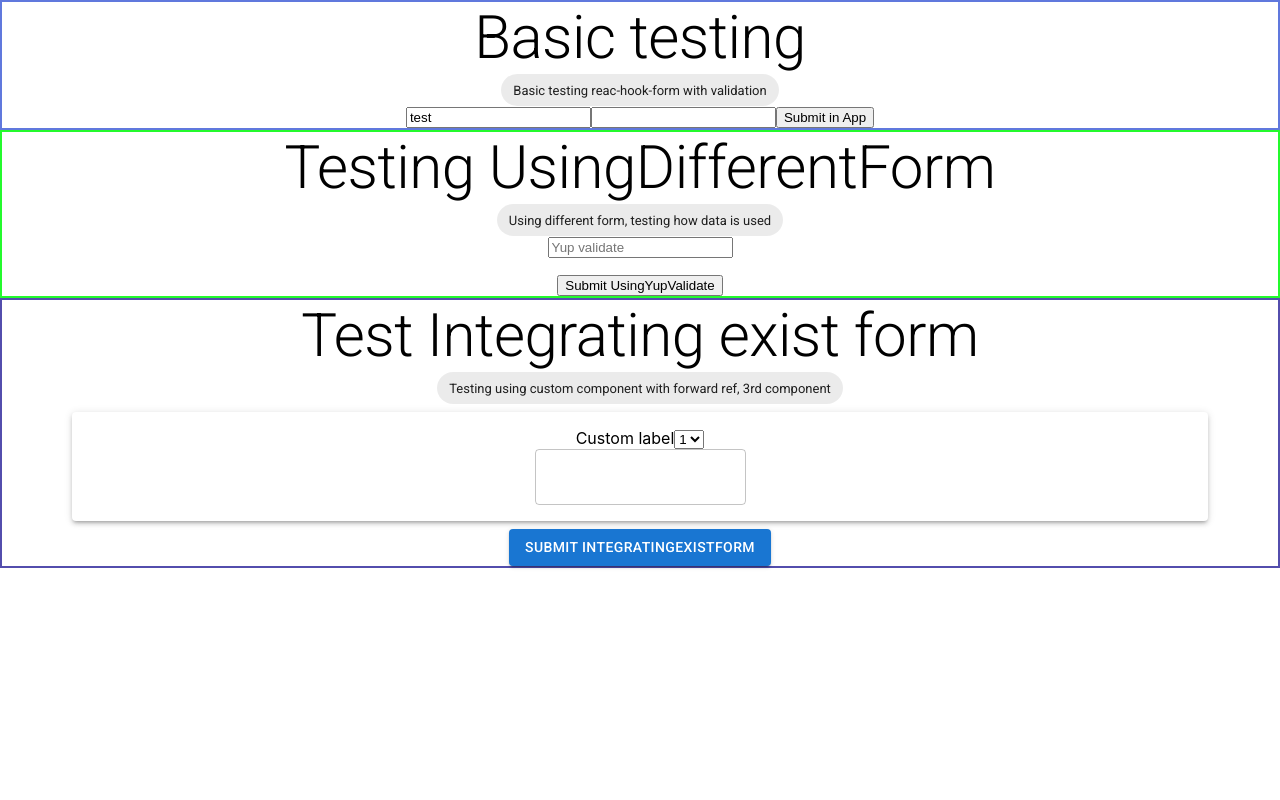
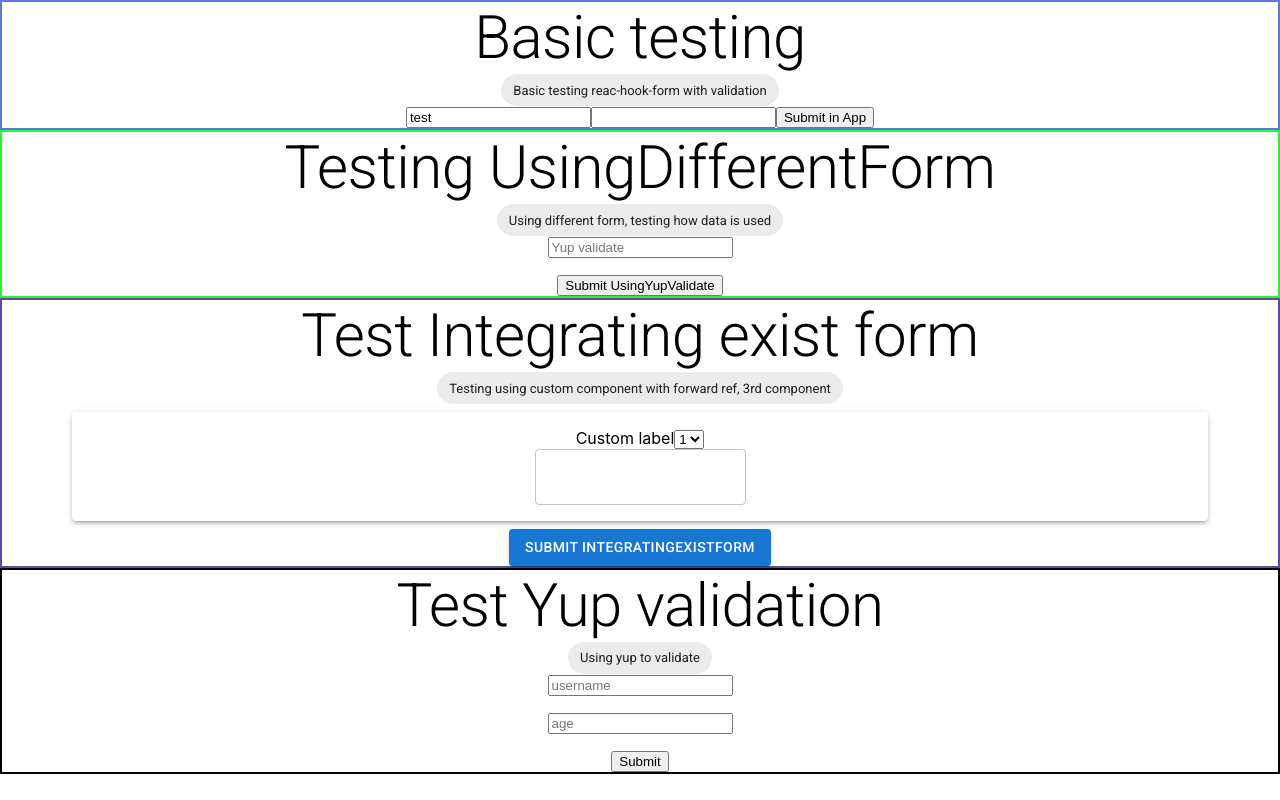
Before and after one commit to platium111/9.forms, a React (Create React App) app: page / in a window 1280 px wide. Built offline with nearby package versions, Linux system fonts and the light colour scheme.

Commit message:
feat: using yup validate

```diff
--- a/package.json
+++ b/package.json
@@ -4,6 +4,7 @@
   "private": true,
   "dependencies": {
     "@fontsource/roboto": "^4.5.1",
+    "@hookform/resolvers": "^2.8.1",
     "@mui/material": "^5.0.2",
     "@mui/styled-engine-sc": "^5.0.0",
     "@mui/system": "^5.0.2",
@@ -15,7 +16,8 @@
     "react-hook-form": "^7.16.1",
     "react-scripts": "4.0.3",
     "styled-components": "^5.3.1",
-    "web-vitals": "^1.1.2"
+    "web-vitals": "^1.1.2",
+    "yup": "^0.32.9"
   },
   "scripts": {
     "start": "react-scripts start",
--- a/src/App.js
+++ b/src/App.js
@@ -5,6 +5,7 @@ import UsingDifferentForm from "./UsingDifferentForm";
 import IntegratingExistForm from "./IntegratingExistForm";
 import { randomColor } from "./utils";
 import { TestWrapperStyled } from "./styles/index.style";
+import YupValidate from "./YupValidate";
 
 /**
  * - each time typing in input, it doesn't render again, only RENDER on submit because using set state data from useState
@@ -54,6 +55,7 @@ function App() {
 
       <UsingDifferentForm register={register} errors={errors} />
       <IntegratingExistForm />
+      <YupValidate />
     </div>
   );
 }
--- a/src/IntegratingExistForm.js
+++ b/src/IntegratingExistForm.js
@@ -49,7 +49,7 @@ const IntegratingExistForm = () => {
             <Select
               label="Custom label"
               name="firstName"
-              {...register("firstName")}
+              {...register("username")}
             />
 
             {/* [learn] Using Controller for 3rd UI
--- /dev/null
+++ b/src/YupValidate.js
@@ -0,0 +1,40 @@
+import React from "react";
+import { useForm } from "react-hook-form";
+import { yupResolver } from "@hookform/resolvers/yup";
+import * as yup from "yup";
+import { TestWrapperStyled } from "./styles/index.style";
+
+const FORM_TITLE = "Test Yup validation";
+const FORM_DESCRIPTION = "Using yup to validate";
+
+const schema = yup
+  .object({
+    username: yup.string().required(),
+    age: yup.number().positive().integer().required(),
+  })
+  .required();
+
+export default function YupValidate() {
+  const {
+    register,
+    handleSubmit,
+    formState: { errors },
+  } = useForm({
+    resolver: yupResolver(schema),
+  });
+  const onSubmit = (data) => console.log(data);
+
+  return (
+    <TestWrapperStyled title={FORM_TITLE} description={FORM_DESCRIPTION}>
+      <form onSubmit={handleSubmit(onSubmit)}>
+        <input {...register("username")} placeholder="username" />
+        <p>{errors.username?.message}</p>
+
+        <input {...register("age")} placeholder="age" />
+        <p>{errors.age?.message}</p>
+
+        <input type="submit" />
+      </form>
+    </TestWrapperStyled>
+  );
+}
```
Also changed, not shown: 1 other file (tests, documents, lock files or other folders).
